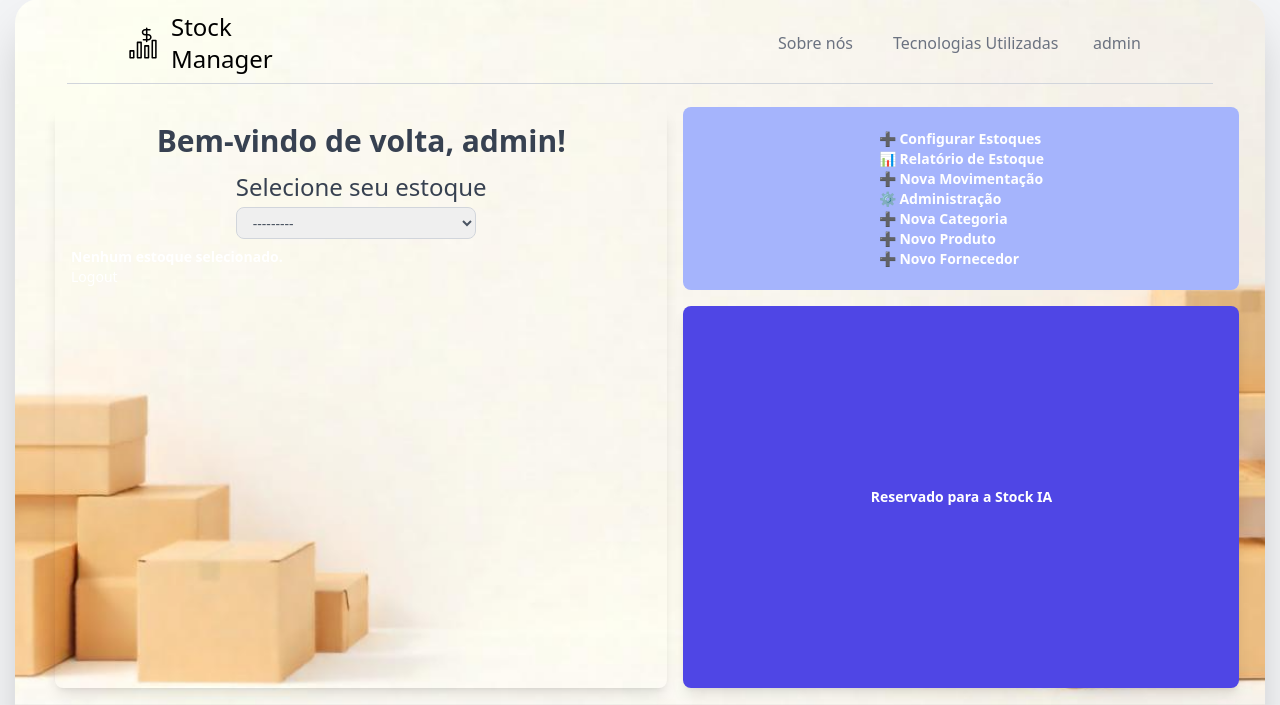
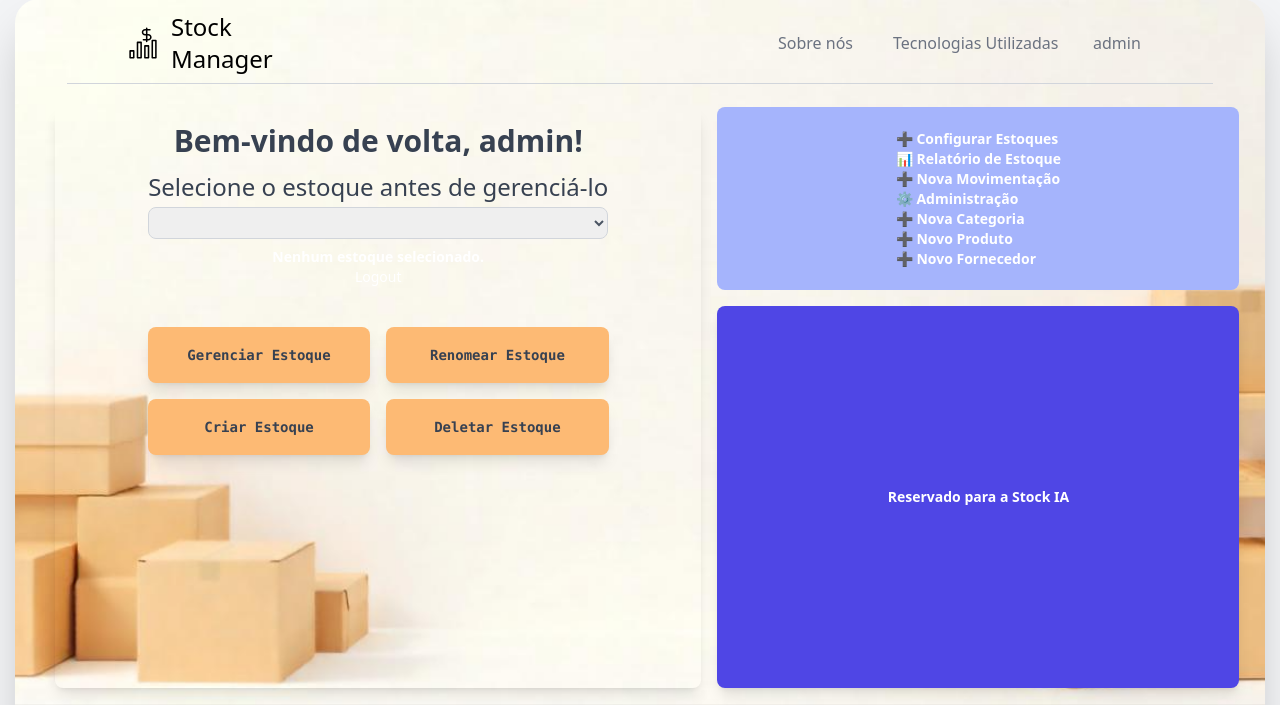
Before and after one commit to KauanRTe/Stock_Manager, a Django app: page / in a window 1280 px wide. Shown: the part 16-721 px from the top of the page. Run offline with Django 5.2, Linux system fonts and the light colour scheme; a user stored in the database is signed in; data comes from the database, SQL or seed files in the repository; both versions use the stored data as it was after the commit; some libraries are stand-ins or nearby versions.

Commit message:
Alterações na home pos login, formatação das mensagens de feedback

```diff
--- a/stock_manager_dj/estoque/forms.py
+++ b/stock_manager_dj/estoque/forms.py
@@ -24,7 +24,7 @@ class EstoqueForm(forms.ModelForm):
         fields = ['nome']
 
 class SelecionarEstoqueForm(forms.Form):
-    estoque = forms.ModelChoiceField(queryset=Estoque.objects.none(), label="Selecione seu estoque")
+    estoque = forms.ModelChoiceField(queryset=Estoque.objects.none(), label="Selecione o estoque antes de gerenciá-lo", empty_label=" ")
 
     def __init__(self, *args, **kwargs):
         usuario = kwargs.pop('usuario', None)
--- a/stock_manager_dj/estoque/templates/estoque/deletar_estoque.html
+++ b/stock_manager_dj/estoque/templates/estoque/deletar_estoque.html
@@ -3,5 +3,5 @@
 <form method="post">
     {%csrf_token%}
     <button type="submit">Sim, deletar</button>
-    <a href="{%url 'estoque:configurar_estoques' %}">Cancelar</a>
+    <a href="{%url 'home:home' %}">Cancelar</a>
 </form>
--- a/stock_manager_dj/estoque/urls.py
+++ b/stock_manager_dj/estoque/urls.py
@@ -7,7 +7,7 @@ urlpatterns = [
     path('nova-categoria/', views.criar_categoria, name='criar_categoria'),
     path('novo-produto/', views.criar_produto, name='criar_produto'),
     path('novo-estoque/', views.criar_estoque, name='criar_estoque'),
-    path('configurar-estoques/', views.configurar_estoques, name='configurar_estoques'),
+    path('gerenciar-estoque/', views.gerenciar_estoque, name='gerenciar_estoque'),
     path('renomear-estoque/', views.renomear_estoque, name='renomear_estoque'),
     path('deletar-estoque/', views.deletar_estoque, name='deletar_estoque'),
 ]
--- a/stock_manager_dj/fornecedores/models.py
+++ b/stock_manager_dj/fornecedores/models.py
@@ -8,7 +8,7 @@ class Fornecedor(models.Model):
     telefone = models.CharField(max_length=20, blank=True, null=True)
     email = models.EmailField(blank=True, null=True)
     endereco = models.TextField(blank=True, null=True)
-    estoque = models.ForeignKey(Estoque, on_delete=models.CASCADE, related_name='fornecedores')
+    estoque = models.ForeignKey(Estoque, on_delete=models.CASCADE, related_name='fornecedores', blank=True, null=True)
 
     def __str__(self):
         return self.nome
--- a/stock_manager_dj/home/templates/home/home.html
+++ b/stock_manager_dj/home/templates/home/home.html
@@ -4,21 +4,11 @@
 {% block title %}Início - Stock Manager{% endblock %}
 
 {% block content %}
-<!-- Se houver alguma notificação de erro para o usuário -->
-{% if messages %}
-  <ul class="messages">
-    {% for message in messages %}
-      <li {% if message.tags %} class="{{ message.tags }}" {% endif %}>
-        {{ message }}
-      </li>
-    {% endfor %}
-  </ul>
-{% endif %}
 
 <!--Aparece somente se o usuário estiver logado-->
 {% if user.is_authenticated %}
     <div class="h-[calc(100%-2vh)] w-[calc(100%-2vw)] grid grid-rows-3 grid-flow-col gap-4 text-white text-sm font-bold"> <!--DIV PRINCIPAL-->
-        <div class="ml-10 block p-4 rounded-lg shadow-lg flex-col row-span-3"> <!-- Grid coluna 01-->
+        <div class="ml-10 block p-4 rounded-lg shadow-lg flex-col row-span-3 justify-items-center text-center"> <!-- Grid coluna 01-->
             <p class='w-auto h-12 flex justify-center text-3xl flex-row font-semibold text-gray-700'>Bem-vindo de volta, {{ user.username }}!</p>
             <div class='h-auto pb-2 w-auto flex justify-center'>
             <form method="post" id="estoqueForm" class="justify-center w-auto">
@@ -28,7 +18,7 @@
                 {{ form.estoque.label }}
                 </label>
 
-                {{ form.estoque|add_class:"h-8 border border-gray-300 text-gray-600 text-sm rounded-lg block w-60 py-0 px-3 focus:outline-none" }}
+                {{ form.estoque|add_class:"h-8 border border-gray-300 text-gray-600 text-sm rounded-lg block w-100 py-0 px-3 focus:outline-none" }}
                 </div>
             </form>
             </div>
@@ -42,6 +32,24 @@
                 {% csrf_token %}
                 <button type="submit">Logout</button>
             </form>
+            <div class="mt-10 align-center h-auto w-3/4"> <!-- Funcionalidades/Botões na Home Page-->
+                <div class="grid grid-cols-2 gap-4 font-mono text-white text-sm text-center font-bold leading-6 bg-stripes-indigo rounded-lg">
+                    <a href="{% url 'estoque:gerenciar_estoque' %}" class="p-4 rounded-lg shadow-lg transition-shadow duration-300 cursor-pointer hover:shadow-lg hover:shadow-gray-400 bg-orange-300 text-gray-700">Gerenciar Estoque</a>
+                    <a href="{% url 'estoque:renomear_estoque' %}" class="p-4 rounded-lg shadow-lg transition-shadow duration-300 cursor-pointer hover:shadow-lg hover:shadow-gray-400 bg-orange-300 text-gray-700">Renomear Estoque</a>
+                    <a href="{% url 'estoque:criar_estoque' %}" class="p-4 rounded-lg shadow-lg transition-shadow duration-300 cursor-pointer hover:shadow-lg hover:shadow-gray-400 bg-orange-300 text-gray-700">Criar Estoque</a>
+                    <a href="{% url 'estoque:deletar_estoque' %}" class="p-4 rounded-lg shadow-lg transition-shadow duration-300 cursor-pointer hover:shadow-lg hover:shadow-gray-400 bg-orange-300 text-gray-700">Deletar Estoque</a>
+                    </div>
+            </div>
+            <!-- Se houver alguma notificação de erro para o usuário -->
+            {% if messages %}
+                <ul class="messages mt-8 text-green-500">
+                {% for message in messages %}
+                    <li {% if message.tags %} class="{{ message.tags }}" {% endif %}>
+                        {{ message }}
+                    </li>
+                {% endfor %}
+                </ul>
+            {% endif %}
         </div> <!--Fim da coluna 01-->
         <script>
             document.addEventListener('DOMContentLoaded', function(){
@@ -56,7 +64,7 @@
 
         <div class="p-4 rounded-lg  bg-indigo-300 grid place-content-center col-span-2"> <!--Grid coluna 02, Linha 01 -->
             <div class="col-md-4">
-                <a href="{% url 'estoque:configurar_estoques' %}" class="btn btn-outline-success w-100 mb-3">
+                <a href="{% url 'estoque:gerenciar_estoque' %}" class="btn btn-outline-success w-100 mb-3">
                     ➕ Configurar Estoques
                 </a>
             </div>
--- a/stock_manager_dj/static/css/output.css
+++ b/stock_manager_dj/static/css/output.css
@@ -822,6 +834,9 @@ Ensure the default browser behavior of the `hidden` attribute.
 .grid-flow-col {
   grid-auto-flow: column;
 }
+.grid-cols-2 {
+  grid-template-columns: repeat(2, minmax(0, 1fr));
+}
 .grid-rows-3 {
   grid-template-rows: repeat(3, minmax(0, 1fr));
 }
@@ -845,6 +860,9 @@ Ensure the default browser behavior of the `hidden` attribute.
 }
 .justify-between {
   justify-content: space-between;
+}
+.justify-items-center {
+  justify-items: center;
 }
 .gap-4 {
   gap: 1rem;
@@ -1072,6 +1097,9 @@ Ensure the default browser behavior of the `hidden` attribute.
 }
 .font-serif {
   font-family: ui-serif, Georgia, Cambria, "Times New Roman", Times, serif;
+}
+.font-mono {
+  font-family: ui-monospace, SFMono-Regular, Menlo, Monaco, Consolas, "Liberation Mono", "Courier New", monospace;
 }
 .text-sm {
   font-size: 0.875rem;
```
Also changed, not shown: other parts of stock_manager_dj/static/css/output.css (+51 -19 lines), stock_manager_dj/estoque/views.py (+3 -4 lines), stock_manager_dj/db.sqlite3, stock_manager_dj/estoque/templates/estoque/gerenciar_estoque.html (renamed from stock_manager_dj/estoque/templates/estoque/configurar_estoques.html), stock_manager_dj/fornecedores/migrations/0002_fornecedor_estoque.py (added), stock_manager_dj/fornecedores/migrations/0003_alter_fornecedor_estoque.py (added).
